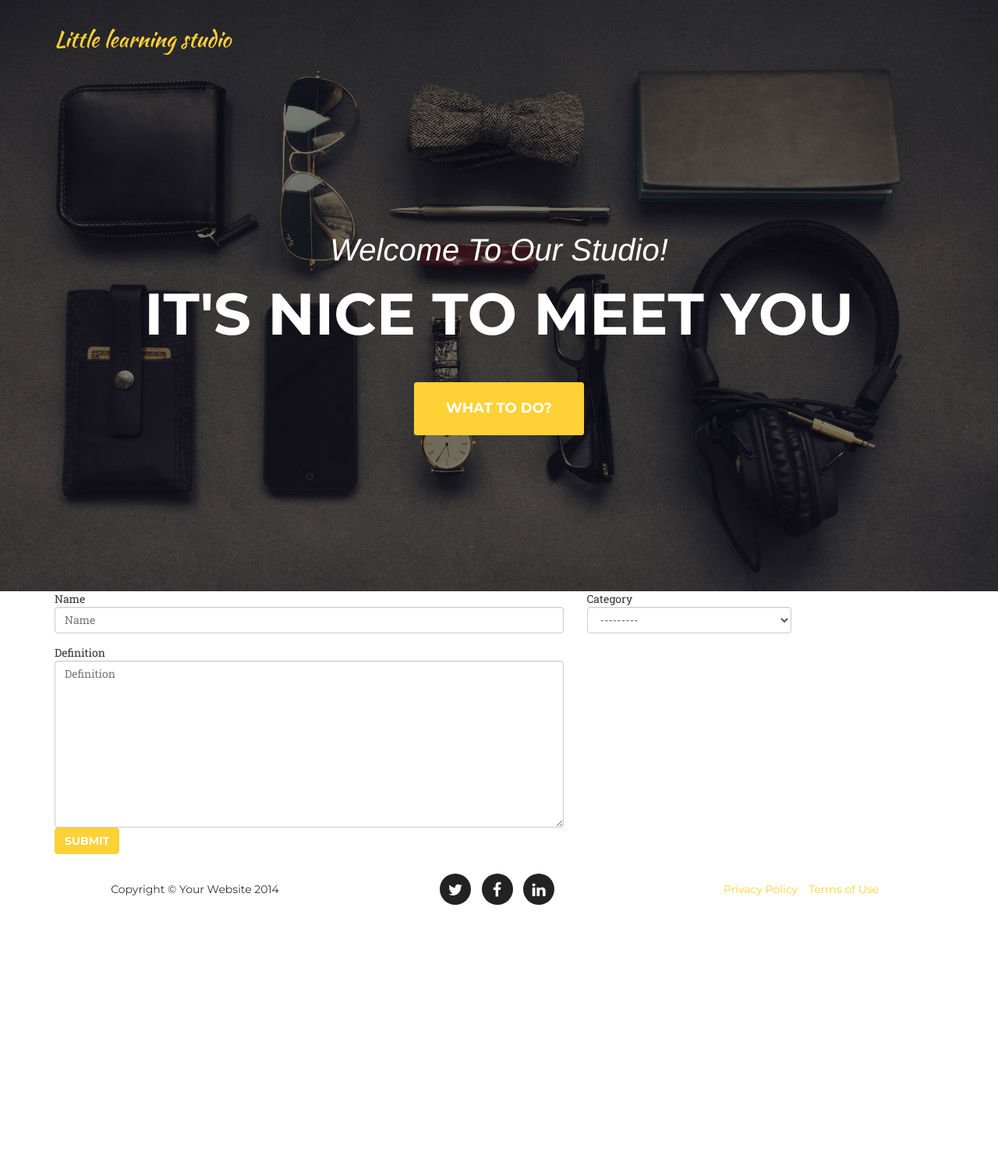
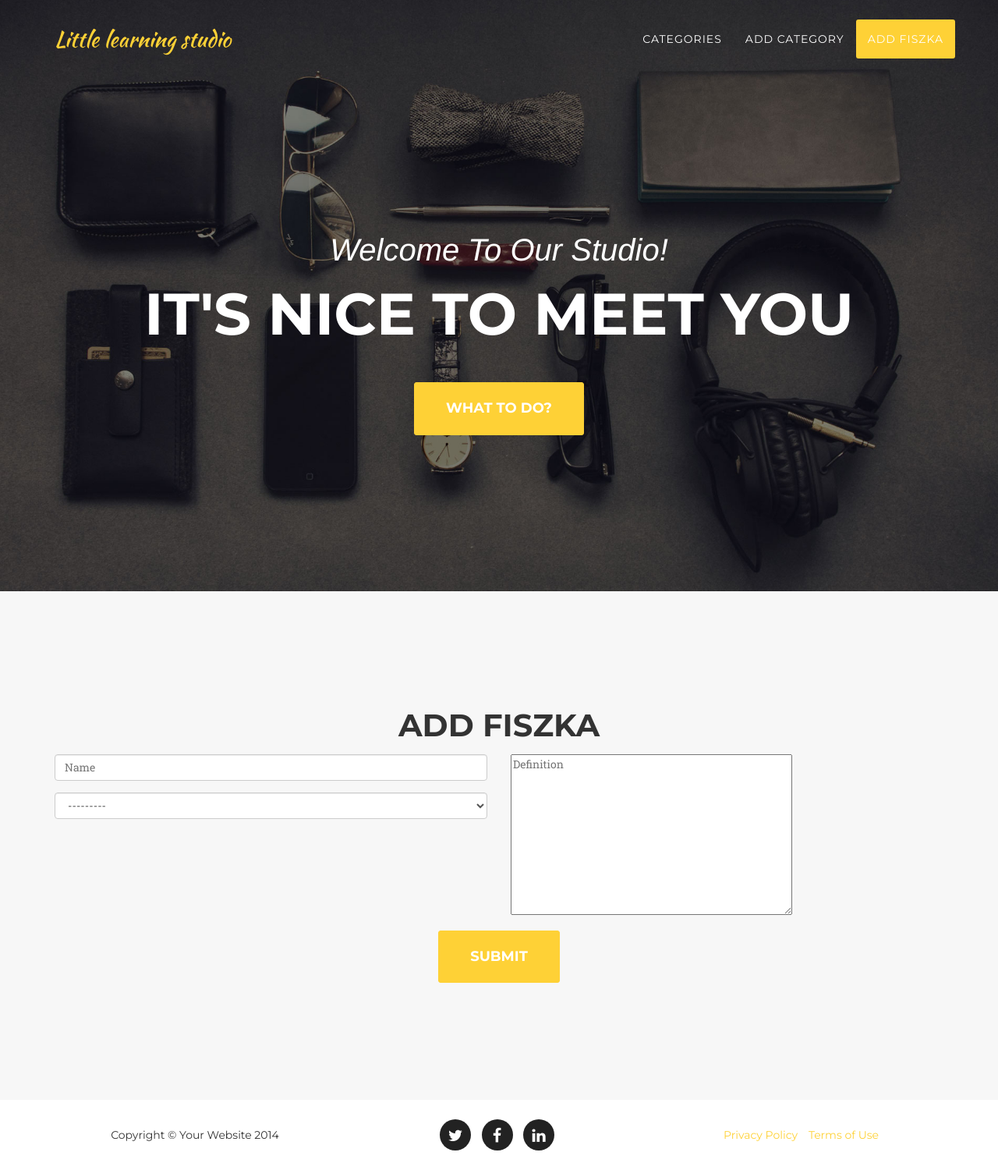
Before and after one commit to szewczykmira/Fiszkowo, a Django app: template Fiszki/templates/fiszki/add_fiszka.html in a window 1280 px wide. Shown: the whole page at 78% size. Before the commit the page ends 1160 px from the top, so only its background shows below. Run offline with Django 3.2, Linux system fonts and the light colour scheme; the template is opened without the code that fills it: values that come from a table or form of the project are taken from there, others are empty; parts of the project's set-up code (start-up, migrations or seed data) failed here and were passed over; some libraries are stand-ins or nearby versions; some web fonts are replaced.

Commit message:
Form is working!

```diff
--- a/Fiszki/forms.py
+++ b/Fiszki/forms.py
@@ -26,13 +26,11 @@ class FiszkaForm(forms.ModelForm):
     """
     form for creating instance for fiszka class
     """
-    # widget = forms.HiddenInput()
     name = forms.CharField(label=_('Name'),
                            widget=forms.TextInput(attrs={'placeholder': _('Name'), 'class': 'form-control'}),
                            required=True)
     definition = forms.CharField(label=_('Definition'),
-                                 widget=forms.Textarea(attrs={'placeholder':_('Definition'),
-                                                              'class': 'form-control'}),
+                                 widget=forms.Textarea(attrs={'placeholder': _('Definition')}),
                                  required=True)
     is_known = forms.BooleanField(label=_('Is known'),
                                   required=False,
--- a/Fiszki/templates/fiszki/add_fiszka.html
+++ b/Fiszki/templates/fiszki/add_fiszka.html
@@ -1,30 +1,53 @@
 {% extends 'fiszki/base.html' %}
 
+{% block links %}
+    <li>
+        <a class="page-scroll" href="{% url 'home' %}#categories">Categories</a>
+    </li>
+    <li>
+        <a class="page-scroll" href="{% url 'add_category' %}">Add category</a>
+    </li>
+    <li>
+        <a class="page-scroll" href="#add_fiszka">Add fiszka</a>
+    </li>
+{% endblock %}
+
 {% block fiszka %}
+    <section id="add_fiszka" class="bg-light-gray">
         <div class="container">
+            <div class="row">
+                <div class="col-lg-12 text-center">
+                    <h2 class="section-heading">Add fiszka</h2>
+                </div>
+            </div>
+            <div class="row">
+                <div class="col-lg-12">
+                    <fieldset>
                     <form role="form" action="{% url 'add_fiszka' %}" method="POST">
                         {% csrf_token %}
                         <div class="row">
-            <div class="col-md-7">
-                <div class="control-label">
-                    {{ form.name.label }}
-                </div>
+                            <div class="col-md-6">
+                                <div class="form-group">
                                     {{ form.name }}
                                 </div>
-            <div class="col-md-3 form-group">
-                <div class="control-label">{{ form.cat.label }}</div>
+                                <div class="form-group">
                                     {{ form.cat }}
                                 </div>
                             </div>
-        <div class="row">
-            <div class="col-md-7">
-                <div class="control-label">
-                    {{ form.definition.label }}
-                </div>
+                            <div class="col-md-6">
+                                <div class="form-group">
                                     {{ form.definition }}
                                 </div>
                             </div>
-        <button type="submit" class="btn btn-primary">Submit</button>
+                            {{ form.is_known }}
+                            <div class="col-lg-12 text-center">
+                                <button type="submit" class="btn btn-primary btn-xl" >Submit</button>
+                            </div>
+                        </div>
                     </form>
+                    </fieldset>
                 </div>
+            </div>
+        </div>
+    </section>
 {% endblock %}
--- a/templates/base.html
+++ b/templates/base.html
@@ -65,7 +65,7 @@
 
     <!-- Contact Form JavaScript -->
     <script src="{% static 'js/jqBootstrapValidation.js' %}"></script>
-    <script src="{% static 'js/contact_me.js' %}"></script>
+   {#  <script src="{% static 'js/contact_me.js' %}"></script> #}
 
     <!-- Custom Theme JavaScript -->
     <script src="{% static 'js/agency.js' %}"></script>
```
Also changed, not shown: Fiszki/templates/fiszki/add_category.html (+12 -45 lines), Fiszki/templates/fiszki/home.html (+7 -3 lines), Fiszki/views.py (+5 -4 lines), 1 other file. Lines whose indentation alone changed are shown as unchanged.
